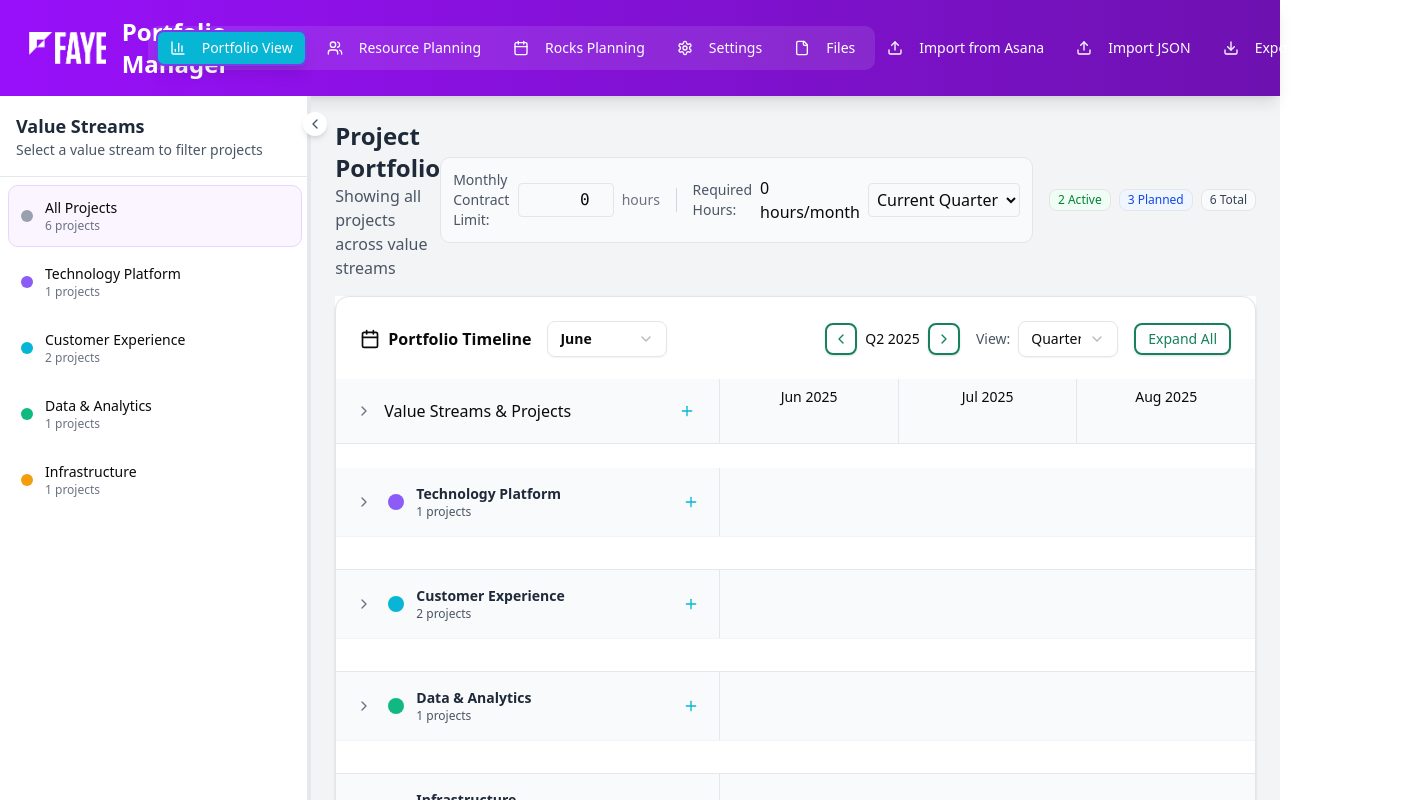
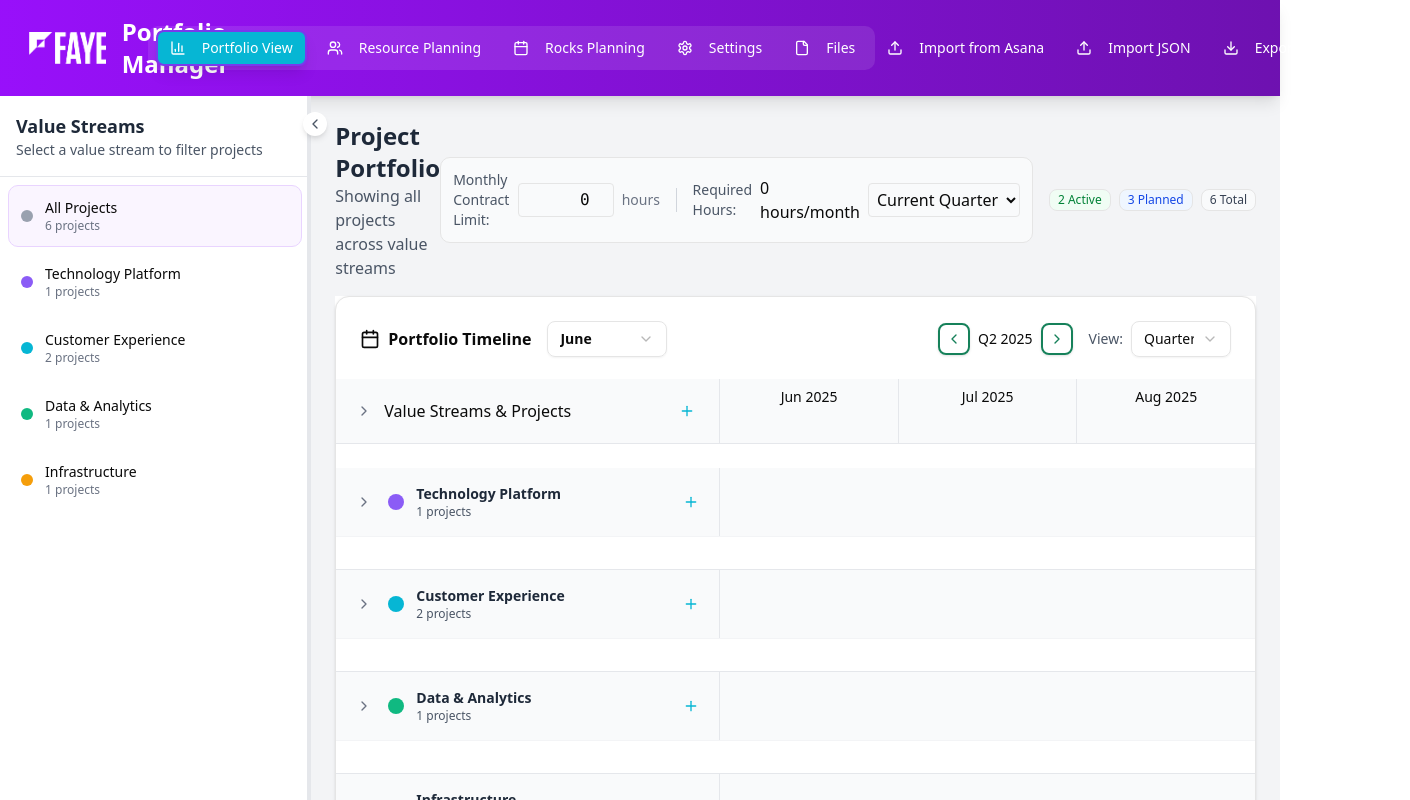
Before and after one commit to aboerstra/portfoliomgr, a React (Vite) app: page / in a window 1280 px wide. Shown: the top 800 px of the page, 1410 px wide, since content can reach past the window. Built offline with nearby package versions, Linux system fonts and the light colour scheme.

Commit message:
refactor: Remove redundant Expand All button from Gantt chart and update Asana milestone import

```diff
--- a/src/App.jsx
+++ b/src/App.jsx
@@ -30,7 +30,7 @@ import { useState, useEffect, useRef } from 'react'
 import { Card, CardContent, CardHeader, CardTitle } from '@/components/ui/card.jsx'
 import { Button } from '@/components/ui/button.jsx'
 import { Badge } from '@/components/ui/badge.jsx'
-import { Calendar, BarChart3, Users, Settings, Download, Upload, RotateCcw, Database, Save, ChevronLeft, ChevronRight, File } from 'lucide-react'
+import { Calendar, BarChart3, Users, Settings, Download, Upload, RotateCcw, Database, Save, ChevronLeft, ChevronRight, File, Trash2 } from 'lucide-react'
 import { HashRouter as Router, Routes, Route } from 'react-router-dom'
 import fayeLogo from './assets/faye-logo-white.png'
 import ValueStreamSidebar from './components/ValueStreamSidebar.jsx'
@@ -803,6 +803,14 @@ function PortfolioView() {
                 <Download className="h-4 w-4 mr-2" />
                 Export
               </Button>
+              <Button
+                variant="ghost"
+                onClick={resetData}
+                className="text-white hover:text-red-200"
+              >
+                <Trash2 className="h-4 w-4 mr-2" />
+                Reset
+              </Button>
             </div>
           </div>
         </div>
--- a/src/components/GanttChart.jsx
+++ b/src/components/GanttChart.jsx
@@ -523,15 +523,6 @@ const GanttChart = ({ projects, valueStreams, selectedValueStream, onAddProject,
                     </Select>
                   </div>
                 </div>
-
-                <Button
-                  variant="outline"
-                  size="sm"
-                  onClick={toggleAllValueStreams}
-                  className="h-8"
-                >
-                  {expandedStreams.size === valueStreams.length ? 'Collapse All' : 'Expand All'}
-                </Button>
               </div>
             </div>
           </CardHeader>
```
